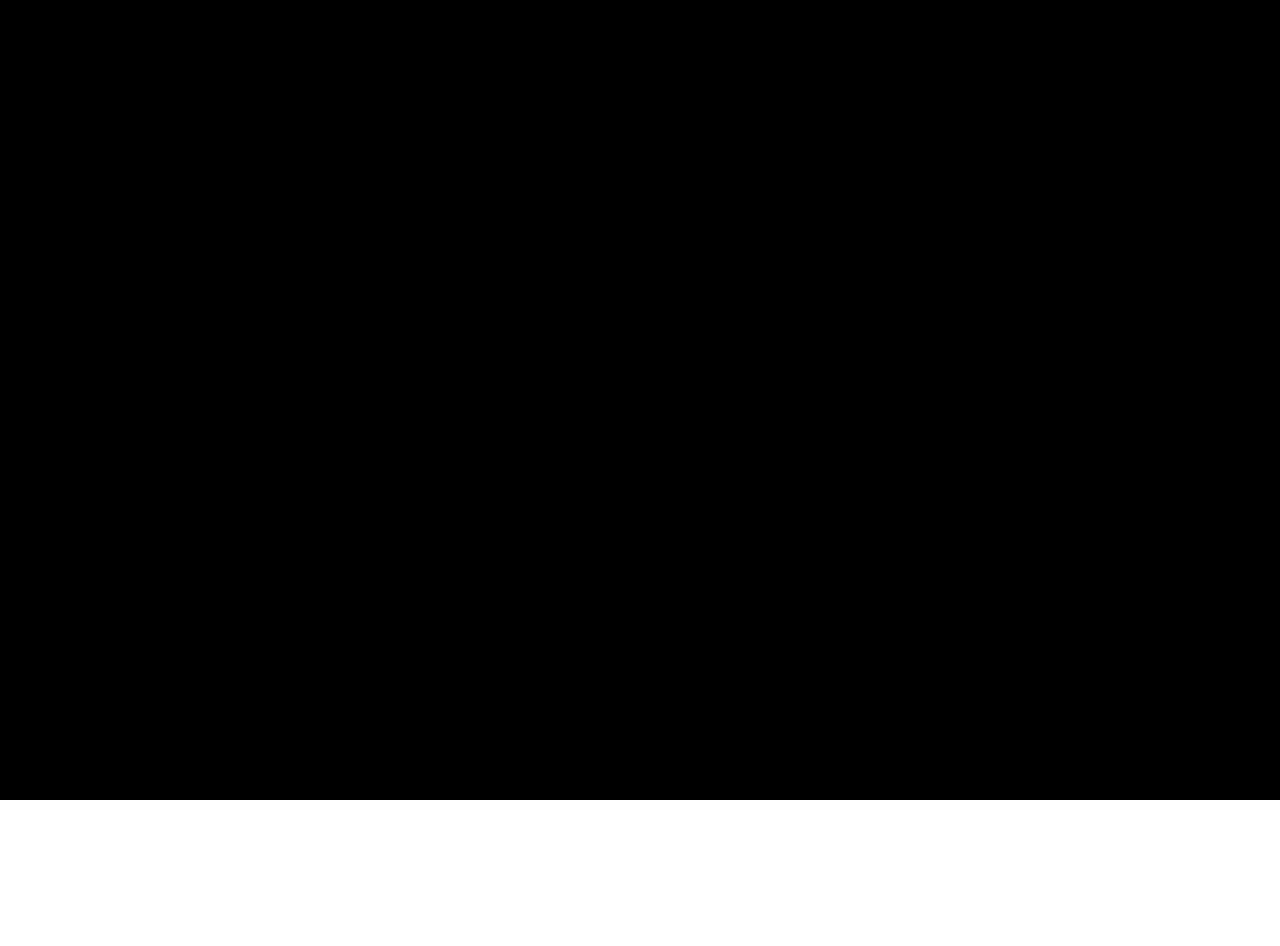
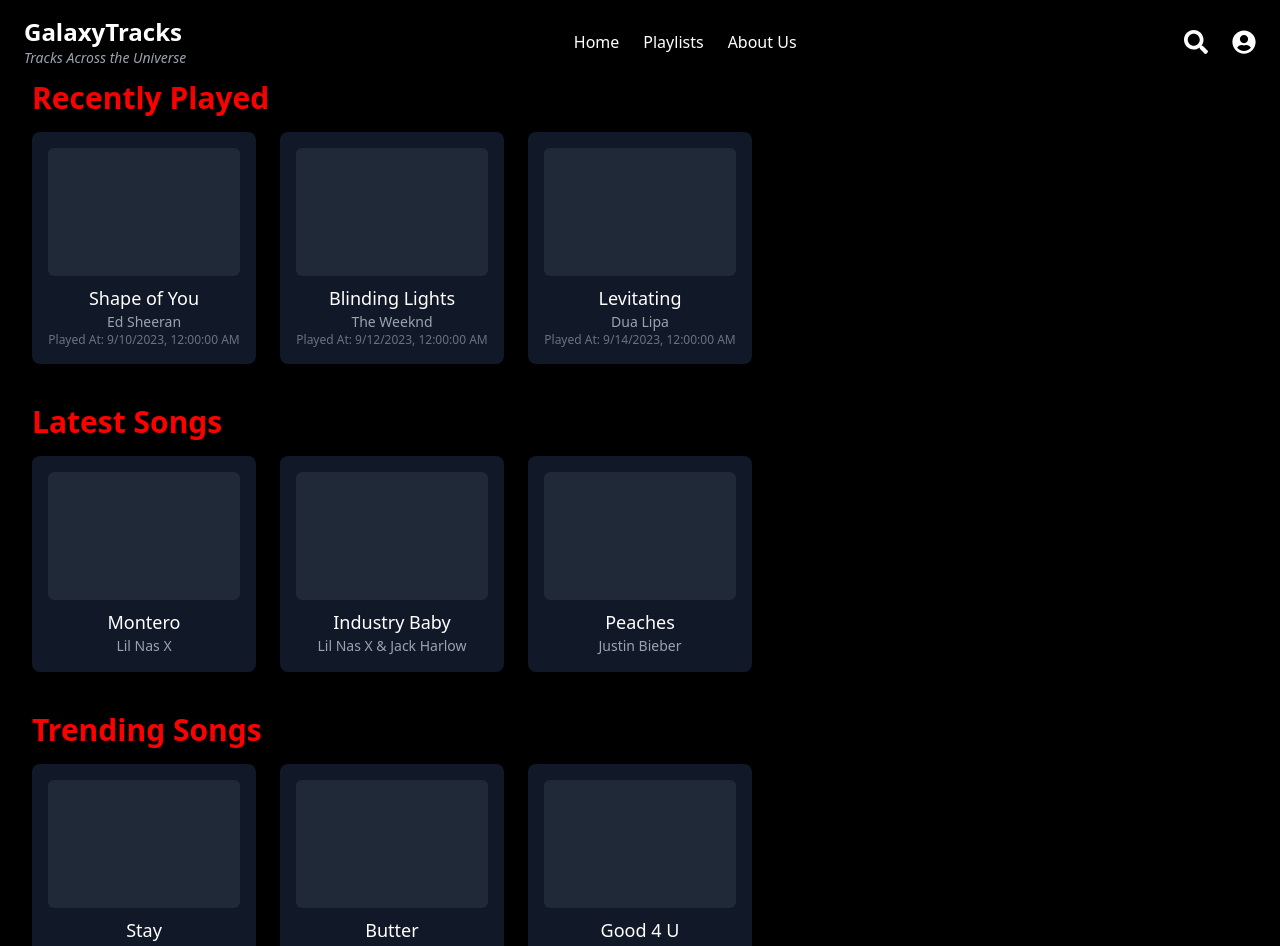
Before and after one commit to PKR9759/GalaxyTracks-A-Music-Streaming-Application, a React (Create React App) app in the folder frontend/: page /home in a window 1280 px wide. Before the commit this address had no page. Shown: the top 946 px of the page. Before the commit the page ends 800 px from the top, so only its background shows below. Built offline with nearby package versions, Linux system fonts and the light colour scheme.

Commit message:
in frotend added homepage

```diff
--- a/frontend/src/App.js
+++ b/frontend/src/App.js
@@ -3,7 +3,8 @@
 import Login from './pages/Login';
 import Register from './pages/Register';
 import Navbar from './components/Navbar';
-// import Home from './pages/Home';
+import HomePage from './pages/HomePage';
+
 
 function App() {
   return (
@@ -13,7 +14,7 @@
           {/* <Route path="/" element={<Home />} /> */}
           <Route path="/login" element={<Login />} />
           <Route path="/register" element={<Register />} />
-          <Route path="/nav" element={<Navbar />} />
+          <Route path="/home" element={<HomePage />} />
         </Routes>
       </div>
     </Router>
--- a/frontend/src/components/Navbar.js
+++ b/frontend/src/components/Navbar.js
@@ -4,7 +4,7 @@
 
 const Navbar = () => {
     return (
-        <nav className="bg-gray-900 text-white px-6 py-4 fixed w-full z-10">
+        <nav className="bg-black text-white px-6 py-4 fixed w-full z-10 shadow-lg">
             <div className="flex justify-between items-center">
                 {/* Logo or Brand Name */}
                 <div className="flex flex-col items-start">
--- a/frontend/src/index.css
+++ b/frontend/src/index.css
@@ -1,19 +1,3 @@
 @tailwind base;
 @tailwind components;
 @tailwind utilities;
-
-
-
-body {
-  margin: 0;
-  font-family: -apple-system, BlinkMacSystemFont, 'Segoe UI', 'Roboto', 'Oxygen',
-    'Ubuntu', 'Cantarell', 'Fira Sans', 'Droid Sans', 'Helvetica Neue',
-    sans-serif;
-  -webkit-font-smoothing: antialiased;
-  -moz-osx-font-smoothing: grayscale;
-}
-
-code {
-  font-family: source-code-pro, Menlo, Monaco, Consolas, 'Courier New',
-    monospace;
-}
--- a/frontend/src/pages/Home.js
+++ /dev/null
@@ -1,43 +0,0 @@
-import React, { useEffect, useState } from 'react';
-import axios from 'axios';
-import BASE_URL from '../apiConfig'; // Your base URL for API
-import SongCard from '../components/SongCard'; // Assuming you have a SongCard component
-
-const Home = () => {
-    const [recentSongs, setRecentSongs] = useState([]);
-    const [latestSongs, setLatestSongs] = useState([]);
-
-    useEffect(() => {
-
-        axios.get(`${BASE_URL}/songs/recently-played`)
-            .then((response) => setRecentSongs(response.data))
-            .catch((error) => console.error('Error fetching recent songs:', error));
-
-
-        axios.get(`${BASE_URL}/songs/latest`)
-            .then((response) => setLatestSongs(response.data))
-            .catch((error) => console.error('Error fetching latest songs:', error));
-    }, []);
-
-    return (
-        <div className="min-h-screen bg-black text-white pt-20">
-            <div className="container mx-auto p-6">
-                <h2 className="text-3xl font-bold mb-6">Recently Played</h2>
-                <div className="grid grid-cols-2 md:grid-cols-4 gap-4">
-                    {recentSongs.map(song => (
-                        <SongCard key={song.id} song={song} />
-                    ))}
-                </div>
-
-                <h2 className="text-3xl font-bold mt-12 mb-6">Latest Songs</h2>
-                <div className="grid grid-cols-2 md:grid-cols-4 gap-4">
-                    {latestSongs.map(song => (
-                        <SongCard key={song.id} song={song} />
-                    ))}
-                </div>
-            </div>
-        </div>
-    );
-};
-
-export default Home;
--- /dev/null
+++ b/frontend/src/pages/HomePage.js
@@ -0,0 +1,97 @@
+import React, { useEffect, useState } from 'react';
+import Navbar from '../components/Navbar'; // Updated path for Navbar component
+import { Link } from 'react-router-dom';
+
+const HomePage = () => {
+    const [history, setHistory] = useState([]);
+    const [latestSongs, setLatestSongs] = useState([]);
+    const [trendingSongs, setTrendingSongs] = useState([]);
+
+    // Fetch dummy data for testing
+    useEffect(() => {
+        const dummyHistory = [
+            { songId: '1', title: 'Shape of You', artist: 'Ed Sheeran', playedAt: '2023-09-10' },
+            { songId: '2', title: 'Blinding Lights', artist: 'The Weeknd', playedAt: '2023-09-12' },
+            { songId: '3', title: 'Levitating', artist: 'Dua Lipa', playedAt: '2023-09-14' },
+        ];
+
+        const dummyLatestSongs = [
+            { id: '101', title: 'Montero', artist: 'Lil Nas X' },
+            { id: '102', title: 'Industry Baby', artist: 'Lil Nas X & Jack Harlow' },
+            { id: '103', title: 'Peaches', artist: 'Justin Bieber' },
+        ];
+
+        const dummyTrendingSongs = [
+            { id: '201', title: 'Stay', artist: 'The Kid LAROI & Justin Bieber' },
+            { id: '202', title: 'Butter', artist: 'BTS' },
+            { id: '203', title: 'Good 4 U', artist: 'Olivia Rodrigo' },
+        ];
+
+        // Set dummy data
+        setHistory(dummyHistory);
+        setLatestSongs(dummyLatestSongs);
+        setTrendingSongs(dummyTrendingSongs);
+    }, []);
+
+    return (
+        <div className="bg-black min-h-screen text-white">
+            {/* Navbar */}
+            <Navbar />
+
+            {/* Main Content */}
+            <div className="pt-20 px-8 space-y-10">
+                {/* Recently Played Section */}
+                <section>
+                    <h2 className="text-3xl font-bold text-red-500 mb-4">Recently Played</h2>
+                    <div className="grid grid-cols-2 md:grid-cols-4 lg:grid-cols-5 gap-6">
+                        {history.map((song, index) => (
+                            <div key={index} className="bg-gray-900 p-4 rounded-lg shadow-lg hover:bg-gray-700 transition">
+                                <Link to={`/song/${song.songId}`} className="block text-center no-underline hover:no-underline">
+                                    {/* Placeholder for Album Art */}
+                                    <div className="bg-gray-800 h-32 mb-2 rounded-md"></div>
+                                    <p className="text-white text-lg">{song.title}</p>
+                                    <p className="text-gray-400 text-sm">{song.artist}</p>
+                                    <p className="text-gray-500 text-xs">Played At: {new Date(song.playedAt).toLocaleString()}</p>
+                                </Link>
+                            </div>
+                        ))}
+                    </div>
+                </section>
+
+                {/* Latest Songs Section */}
+                <section>
+                    <h2 className="text-3xl font-bold text-red-500 mb-4">Latest Songs</h2>
+                    <div className="grid grid-cols-2 md:grid-cols-4 lg:grid-cols-5 gap-6">
+                        {latestSongs.map((song, index) => (
+                            <div key={index} className="bg-gray-900 p-4 rounded-lg shadow-lg hover:bg-gray-700 transition">
+                                <Link to={`/song/${song.id}`} className="block text-center no-underline hover:no-underline">
+                                    <div className="bg-gray-800 h-32 mb-2 rounded-md"></div>
+                                    <p className="text-white text-lg">{song.title}</p>
+                                    <p className="text-gray-400 text-sm">{song.artist}</p>
+                                </Link>
+                            </div>
+                        ))}
+                    </div>
+                </section>
+
+                {/* Trending Songs Section */}
+                <section>
+                    <h2 className="text-3xl font-bold text-red-500 mb-4">Trending Songs</h2>
+                    <div className="grid grid-cols-2 md:grid-cols-4 lg:grid-cols-5 gap-6">
+                        {trendingSongs.map((song, index) => (
+                            <div key={index} className="bg-gray-900 p-4 rounded-lg shadow-lg hover:bg-gray-700 transition">
+                                <Link to={`/song/${song.id}`} className="block text-center no-underline hover:no-underline">
+                                    <div className="bg-gray-800 h-32 mb-2 rounded-md"></div>
+                                    <p className="text-white text-lg">{song.title}</p>
+                                    <p className="text-gray-400 text-sm">{song.artist}</p>
+                                </Link>
+                            </div>
+                        ))}
+                    </div>
+                </section>
+            </div>
+        </div>
+    );
+};
+
+export default HomePage;
--- a/frontend/tailwind.config.js
+++ b/frontend/tailwind.config.js
@@ -6,12 +6,29 @@
   ],
   theme: {
     extend: {
-      boxShadow: {
-        'white-glow': '0 0 10px rgba(255, 255, 255, 0.5)',
-        'white-hover': '0 0 15px rgba(255, 255, 255, 0.8)',
-        'white-click': '0 0 20px rgba(255, 255, 255, 1), inset 0 0 10px rgba(255, 255, 255, 0.7)',
+      colors: {
+
+        blue: {
+          DEFAULT: '#000000', // black
+          50: '#ffffff',      // white
+          100: '#000000',
+          200: '#000000',
+          300: '#000000',
+          400: '#000000',
+          500: '#000000',
+          600: '#000000',
+          700: '#000000',
+          800: '#000000',
+          900: '#000000',
+        },
+
+        red: {
+          DEFAULT: '#ff0000',
+          500: '#ff0000',
+        },
       },
     },
   },
+  variants: {},
   plugins: [],
 }
```
Also changed, not shown: frontend/src/logo.svg (deleted), 1 other file (tests, documents, lock files or other folders).
